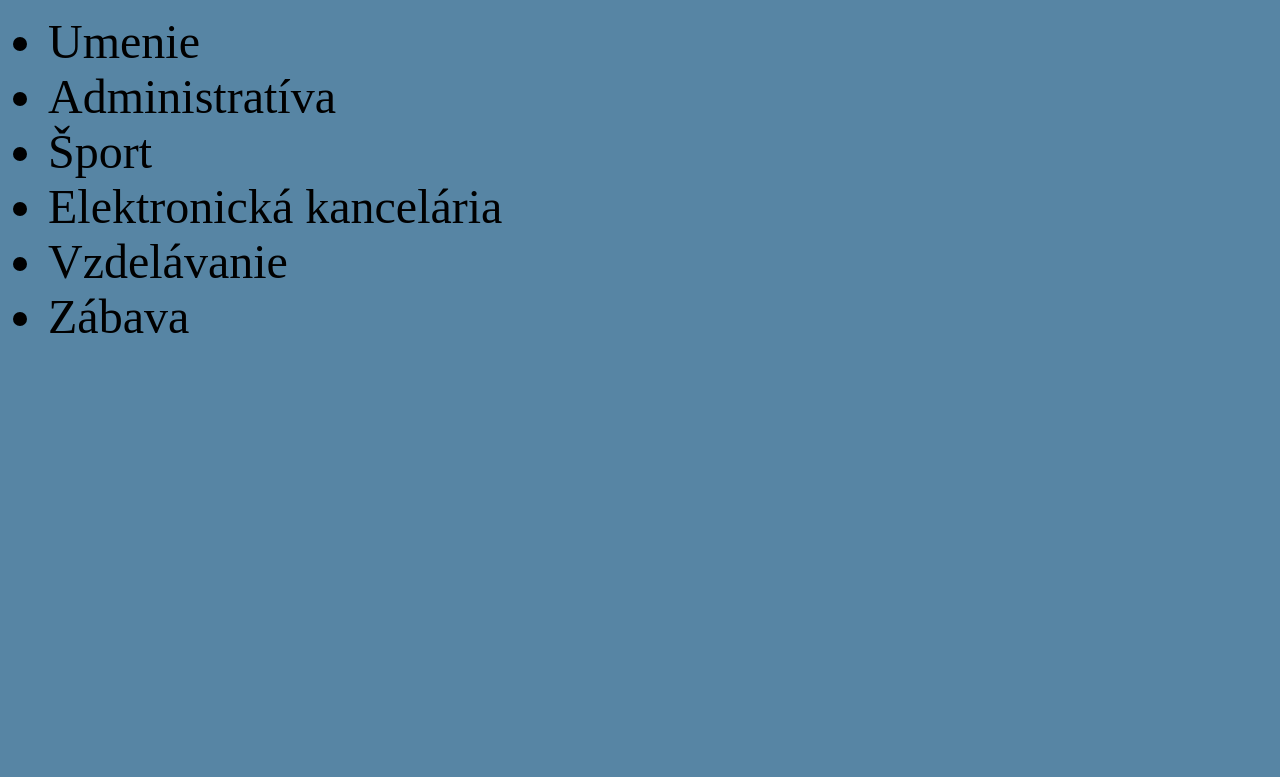
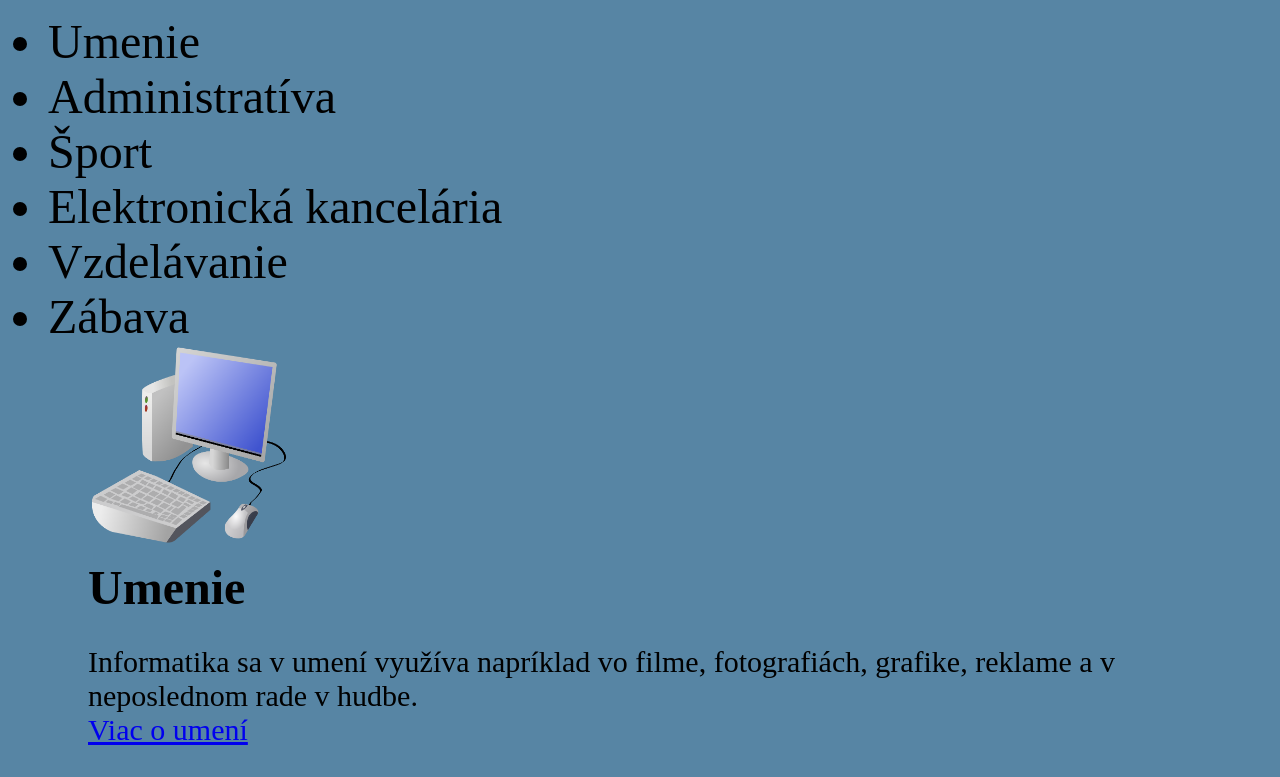
Before and after one commit to sagatovasandra/sagatova, a plain HTML site: page Index.html in a window 1280 px wide. Shown: the part 160-937 px from the top of the page. Before the commit the page ends 800 px from the top, so only its background shows below. Drawn offline with Linux system fonts and the light colour scheme.

Commit message:
Add files via upload

```diff
--- a/Index.html
+++ b/Index.html
@@ -18,9 +18,14 @@
 				<li>Elektronická kancelária</li>
 				<li>Vzdelávanie</li>
 				<li>Zábava</li>
-			<ul></font></p>
+			<ul></font>
 
-
+		<img src="obrazok/pc.png" alt="Obrázok" width="200" height="200"></p>
+		<strong><font size="20"> Umenie </strong><br>
+		<p style="font-size :30;">
+		Informatika sa v umení využíva napríklad vo filme, fotografiách, grafike, reklame a v neposlednom rade v hudbe.<br>
+		<a href="umenie.html"> Viac o umení</a><br>
+				</p>
 
 
 
```
